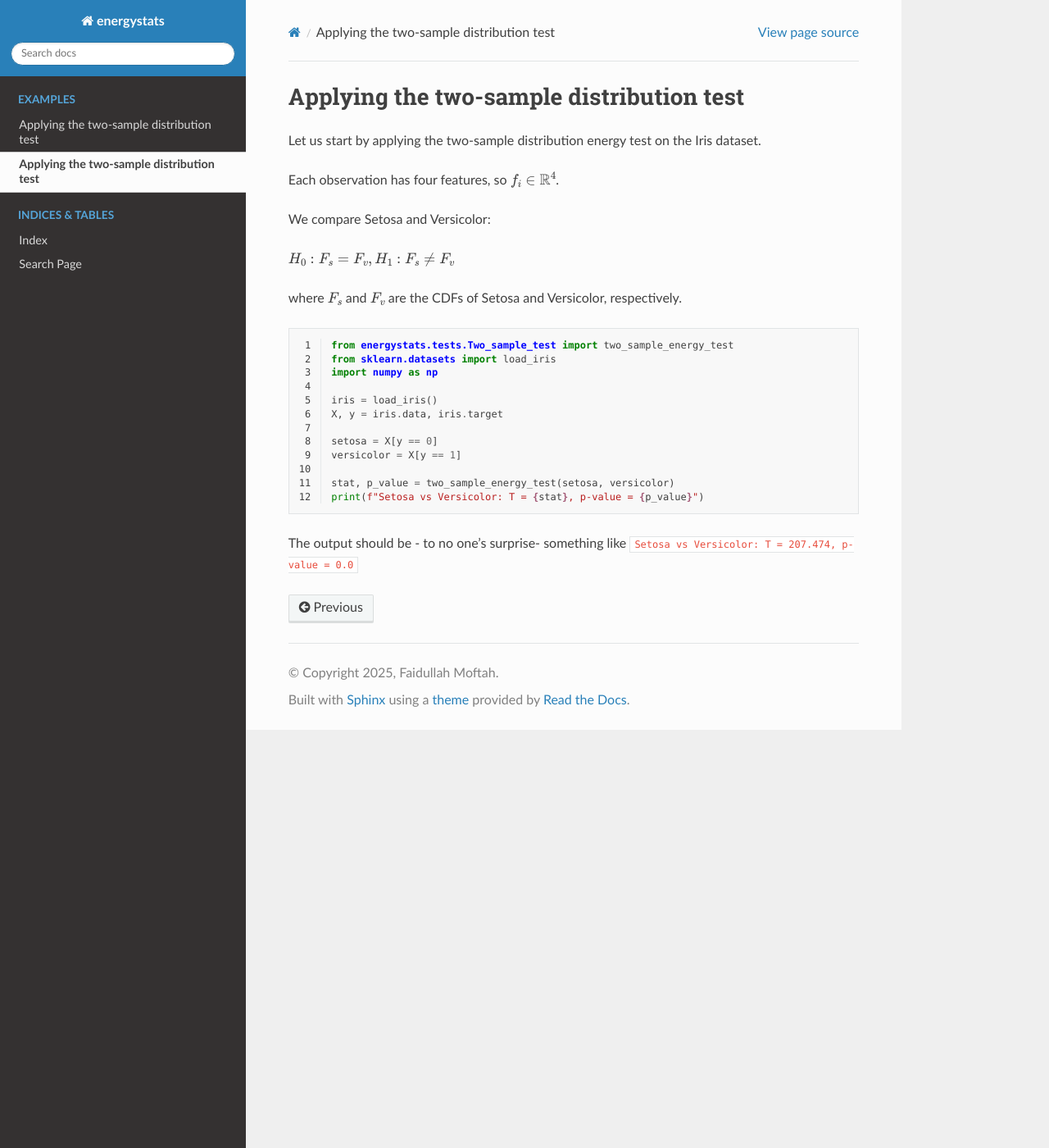
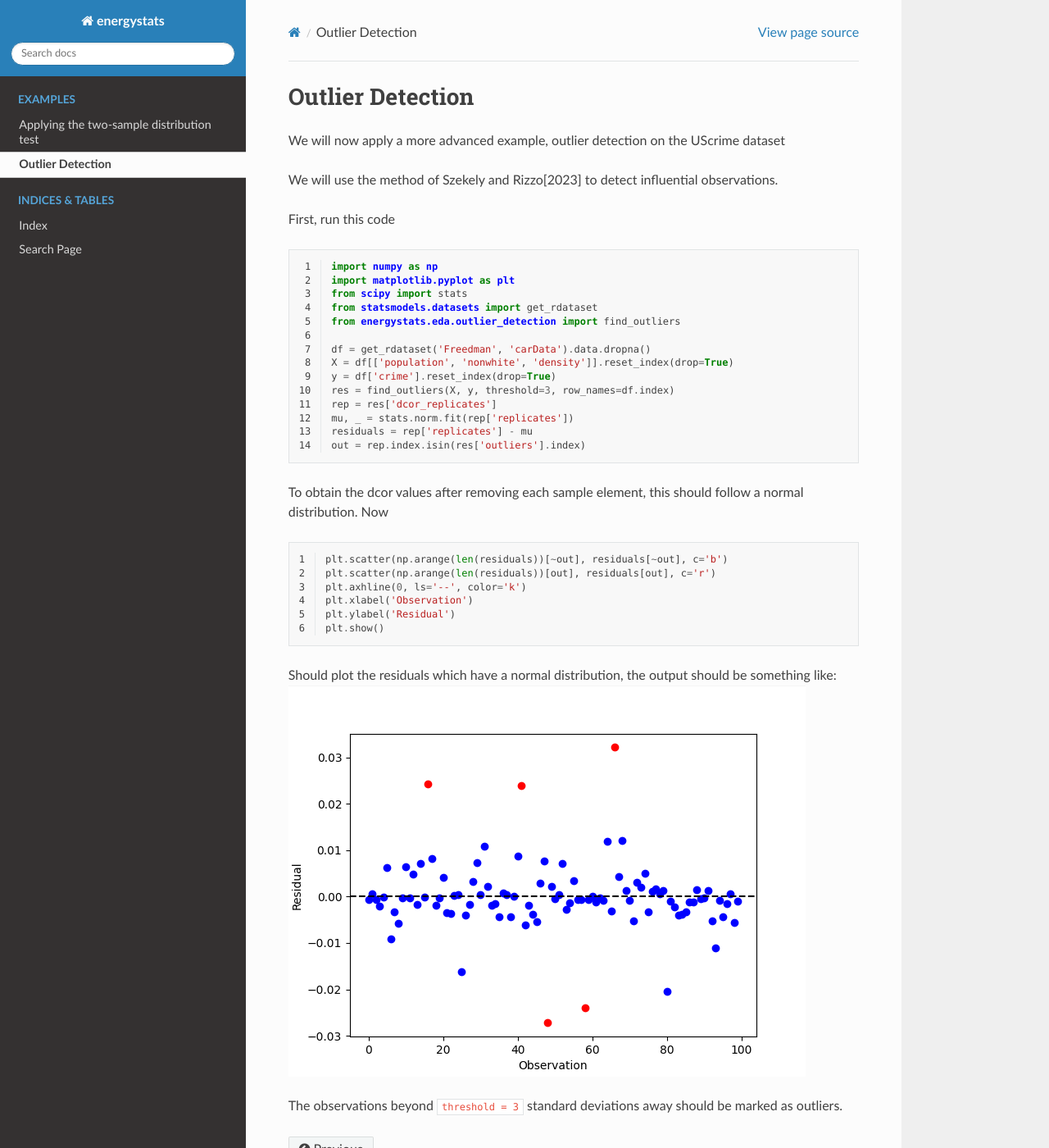
Before and after one commit to E-Stats/estats, a Sphinx documentation site: the page built from docs/source/example2.md, in a window 1280 px wide and 1400 px high. Shown: the whole window at 82% size. Built offline with Sphinx 7.4.7 and the Read the Docs theme 3.1.0, drawn with Linux system fonts in a browser that asks for light colours; pages that are not in the unit, such as notebooks, are missing from menus.

Commit message:
more docs

````diff
--- a/docs/source/example2.md
+++ b/docs/source/example2.md
@@ -1,33 +1,42 @@
-# Applying the two-sample distribution test
+# Outlier Detection
 
-Let us start by applying the two-sample distribution energy test on the Iris dataset.
+We will now apply a more advanced example, outlier detection on the UScrime dataset
 
-Each observation has four features, so $f_i \in \mathbb{R}^4$.
+We will use the method of Szekely and Rizzo[2023] to detect influential observations.
 
-We compare Setosa and Versicolor:
-
-$
-H_0 : F_s = F_v ,
-H_1 : F_s \neq F_v
-$
-
-where $F_s$ and $F_v$ are the CDFs of Setosa and Versicolor, respectively.
+First, run this code
 
 ```{code-block} python
 :linenos:
+import numpy as np
+import matplotlib.pyplot as plt
+from scipy import stats
+from statsmodels.datasets import get_rdataset
+from energystats.eda.outlier_detection import find_outliers
 
-from energystats.tests.Two_sample_test import two_sample_energy_test
-from sklearn.datasets import load_iris
-import numpy as np
+df = get_rdataset('Freedman', 'carData').data.dropna()
+X = df[['population', 'nonwhite', 'density']].reset_index(drop=True)
+y = df['crime'].reset_index(drop=True)
+res = find_outliers(X, y, threshold=3, row_names=df.index)
+rep = res['dcor_replicates']
+mu, _ = stats.norm.fit(rep['replicates'])
+residuals = rep['replicates'] - mu
+out = rep.index.isin(res['outliers'].index)
+```
+To obtain the dcor values after removing each sample element, this should follow a normal distribution.
+Now
+```{code-block} python
+:linenos:
 
-iris = load_iris()
-X, y = iris.data, iris.target
+plt.scatter(np.arange(len(residuals))[~out], residuals[~out], c='b')
+plt.scatter(np.arange(len(residuals))[out], residuals[out], c='r')
+plt.axhline(0, ls='--', color='k')
+plt.xlabel('Observation')
+plt.ylabel('Residual')
+plt.show()
+```
 
-setosa = X[y == 0]
-versicolor = X[y == 1]
+Should plot the residuals which have a normal distribution, the output should be something like:
+![Residual plot](_static/outliers.png)
 
-stat, p_value = two_sample_energy_test(setosa, versicolor)
-print(f"Setosa vs Versicolor: T = {stat}, p-value = {p_value}")
-```
-The output should be - to no one's surprise- something like
-```Setosa vs Versicolor: T = 207.474, p-value = 0.0```
+The observations beyond `threshold = 3` standard deviations away should be marked as outliers.
--- a/docs/source/index.rst
+++ b/docs/source/index.rst
@@ -4,9 +4,9 @@
 Energystats
 =============================
 
-Energystats is a python library indending to implement the basic building tools of distance-covariance-based methods,
+Energystats is a python library indending to implement the basic building tools of energy-statistics-based methods,
 which is a collection of non-parametric statistical methods that usually do not assume anything beyond the existence of the first and second moments.
-
+For more information refer to Szekely and Rizzo[2023].
 
 Getting started:
 ----------------
````
Also changed, not shown: docs/source/_static/outliers.png (added), 1 other file.
